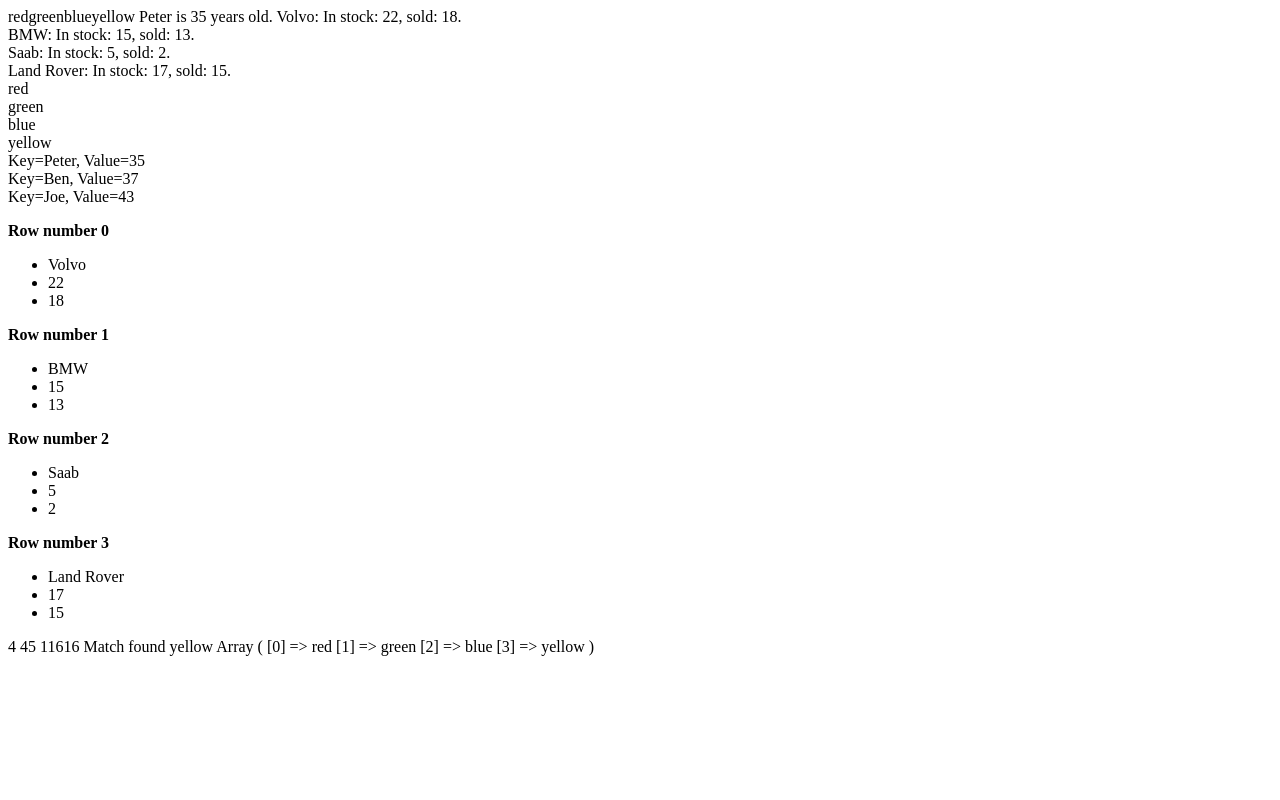
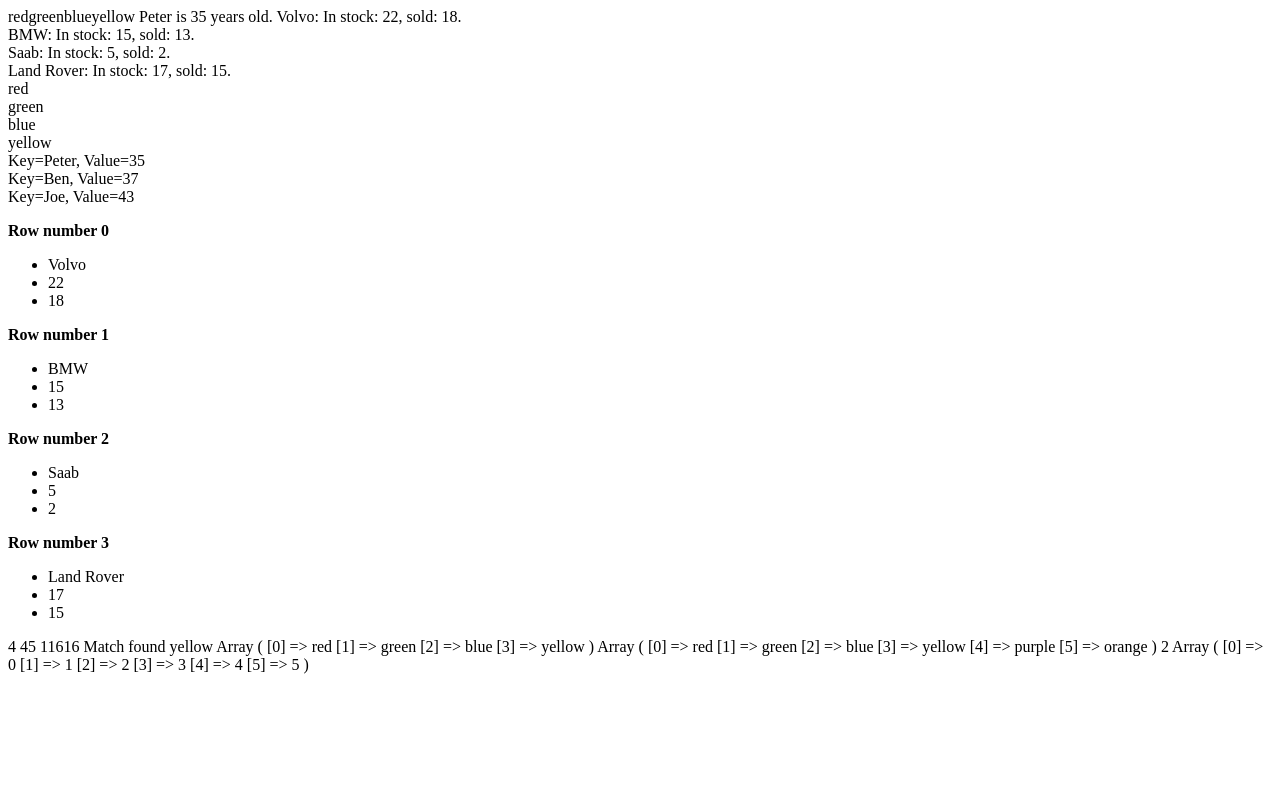
Before and after one commit to karianmash/learning-php, a PHP site: page /5.arrays.php in a window 1280 px wide. Run offline with PHP 8.4, Linux system fonts and the light colour scheme.

Commit message:
Covered arrays

```diff
--- a/5.arrays.php
+++ b/5.arrays.php
@@ -154,3 +154,30 @@
 $color2 = array("blue", "yellow");
 $color3 = array("purple", "orange");
 $merged = array_merge($color1, $color2, $color3);
+
+print_r($merged);
+?>
+
+<!-- array_search() - search an array for a specific value and return the key -->
+<?php
+$colors = array("red", "green", "blue", "yellow");
+echo array_search("blue", $colors);
+?>
+
+<!-- range() - create an array containing a range of elements -->
+<?php
+$numbers = range(0, 5);
+print_r($numbers);
+?>
+
+<!-- shuffle() - shuffle an array meaning randomize the order of the elements ->
+<?php
+$numbers = range(1, 5);
+shuffle($numbers);
+
+foreach ($numbers as $number) {
+    echo "$number ";
+}
+?>
+
+<!-- --------------------------------------------------------------------- -->
```
